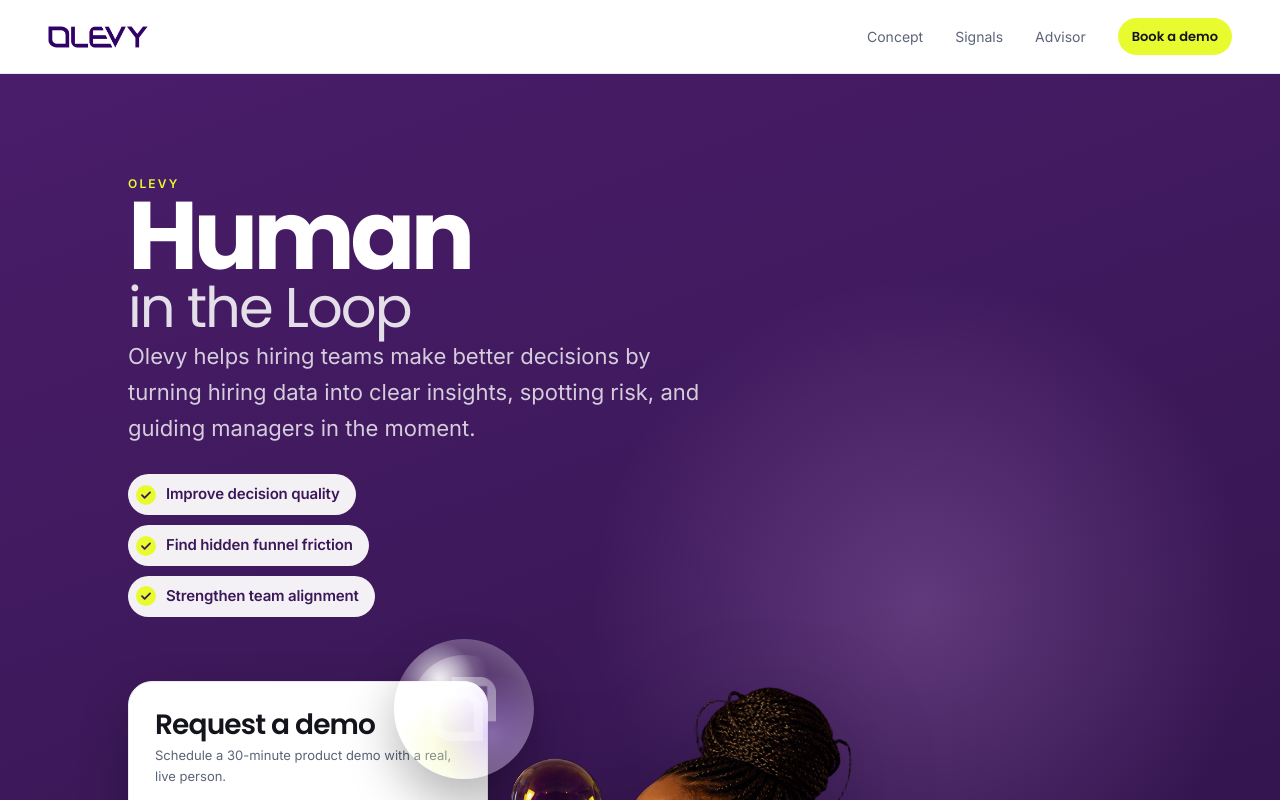
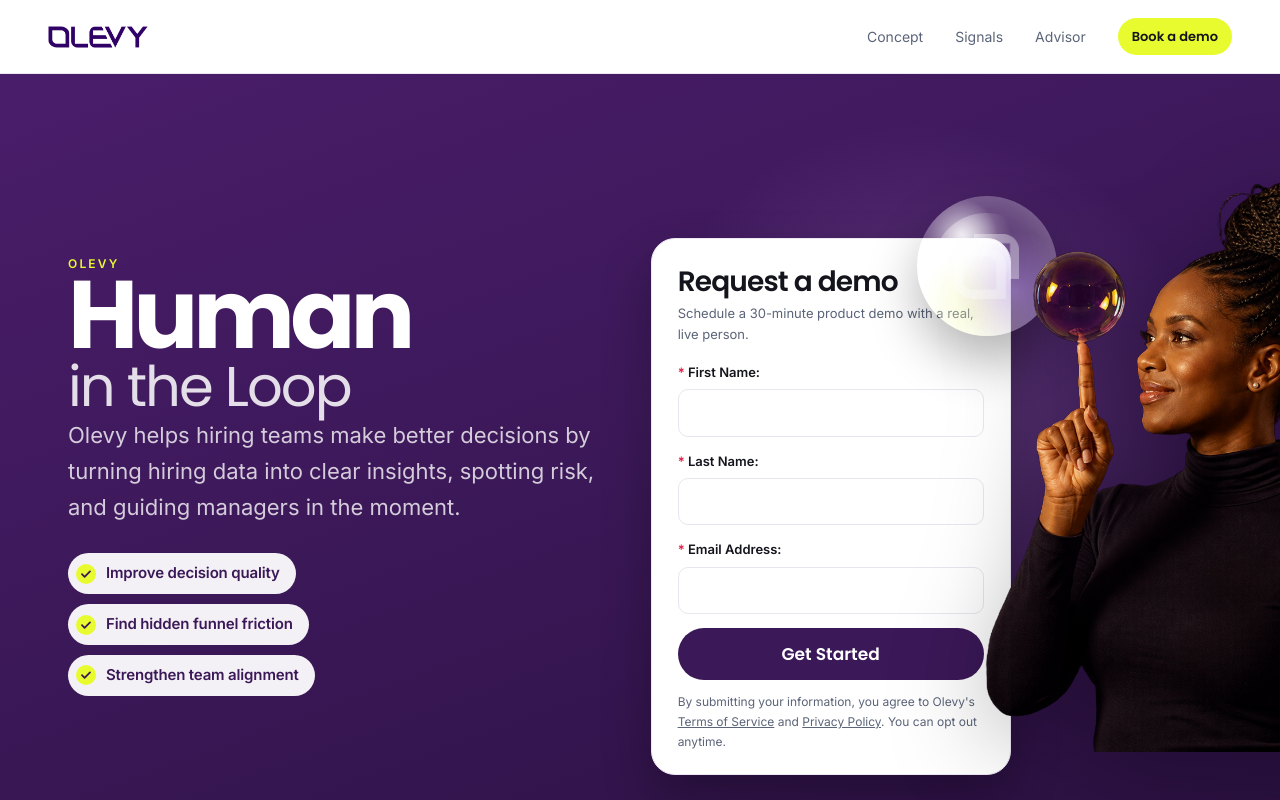
Before and after one commit to smance00/Test---smance00, a Next.js app: page / in a window 1280 px wide. Shown: the top 800 px of the page. Built offline with nearby package versions, Linux system fonts and the light colour scheme.

Commit message:
Keep the hero portrait on the right of the copy.
Put the form-and-image scene beside the headline again, instead of stacking it under the text.

Co-authored-by: Sakyra M <smance00@users.noreply.github.com>

```diff
--- a/app/loop.css
+++ b/app/loop.css
@@ -109,11 +109,18 @@ html:has(.olv) body {
     linear-gradient(160deg, #4a1d6a 0%, var(--plum) 55%, var(--plum-deep) 100%);
   color: #fff;
 }
+.olv-open .wrap.olv-open-grid {
+  display: grid;
+  grid-template-columns: minmax(0, 1fr) minmax(420px, 1.05fr);
+  gap: clamp(24px, 4vw, 48px);
+  align-items: center;
+  max-width: 1240px;
+}
 .olv-open-copy {
   position: relative;
   z-index: 2;
-  max-width: 40rem;
-  margin-bottom: clamp(28px, 4vw, 48px);
+  max-width: 36rem;
+  margin-bottom: 0;
 }
 .olv-open-stage {
   position: relative;
@@ -801,6 +808,9 @@ html:has(.olv) body {
 }
 
 @media (max-width: 800px) {
+  .olv-open .wrap.olv-open-grid {
+    grid-template-columns: 1fr;
+  }
   .olv-open-stage {
     min-height: 520px;
   }
--- a/app/page.tsx
+++ b/app/page.tsx
@@ -29,7 +29,7 @@ export default function HomePage() {
       <LoopChrome />
       <main>
         <section className="olv-open">
-          <div className="wrap">
+          <div className="wrap olv-open-grid">
             <div className="olv-open-copy">
               <p className="olv-kicker reveal">Olevy</p>
               <h1 className="olv-title reveal">
```
